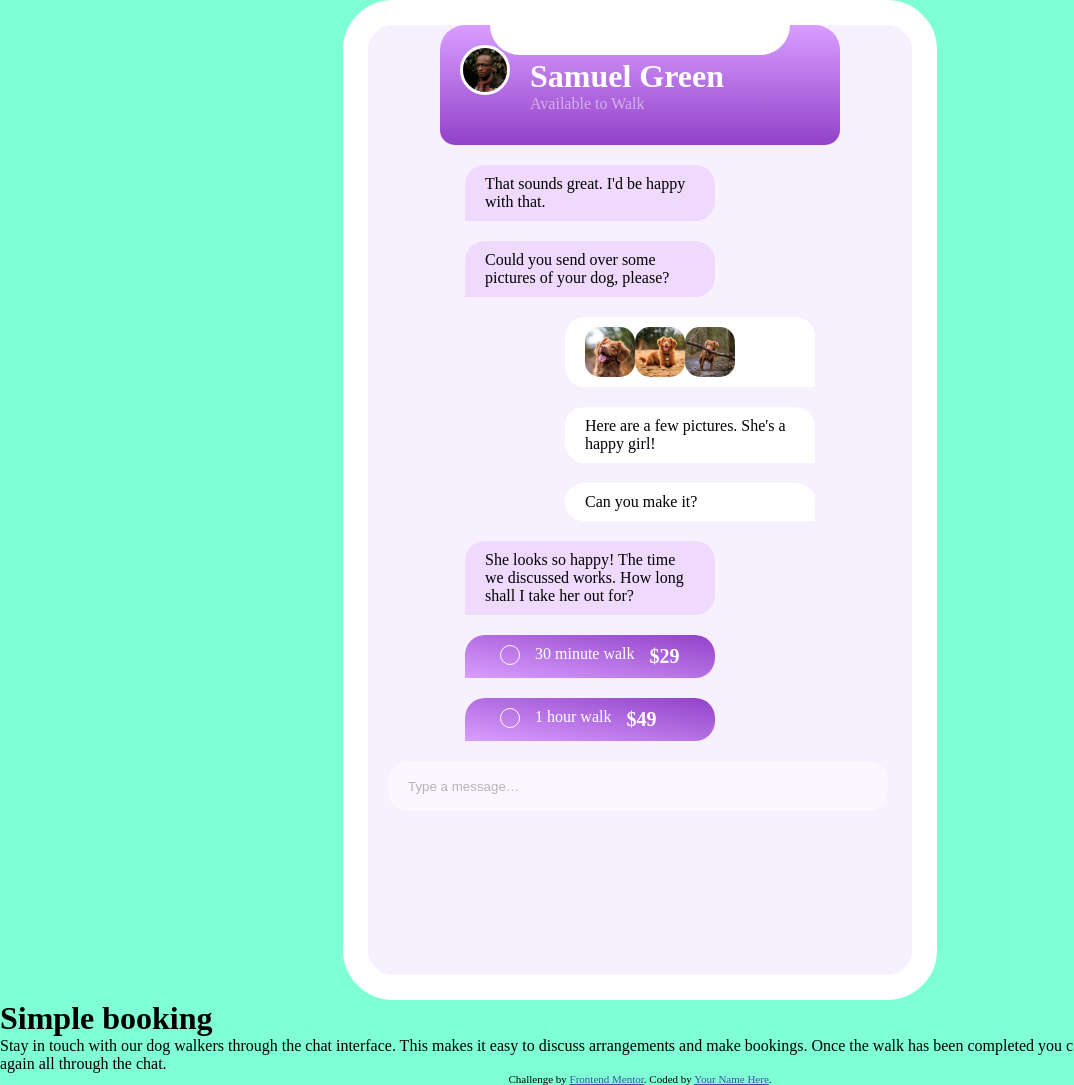
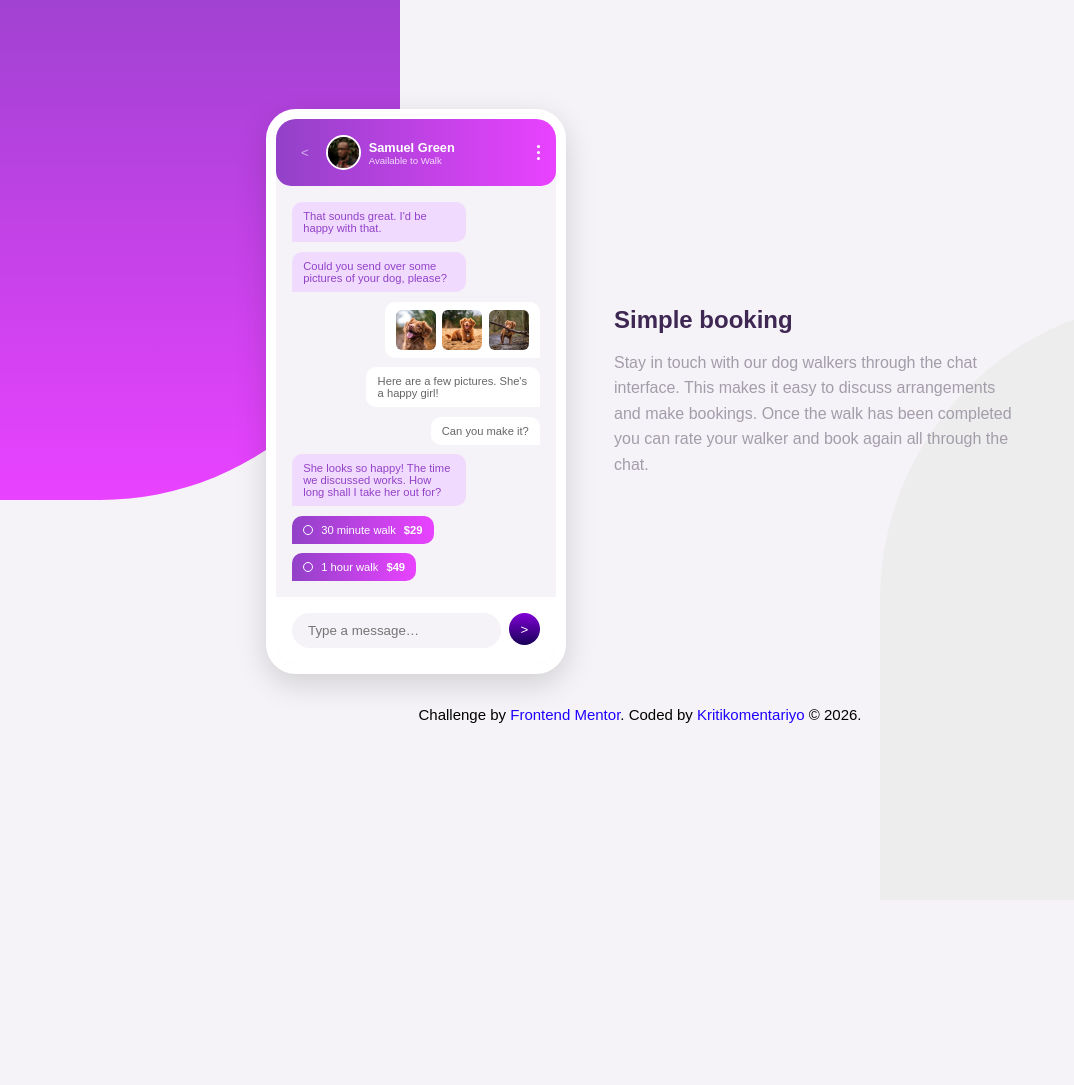
Before and after one commit to KuaMikenteria/frontend-mentor-simple-booking-challenge, a plain HTML site: page index.html in a window 1280 px wide. Shown: the whole page, without its empty margins (0-1074 px from the left). After the commit the page ends 800 px from the top, so only its background shows below. Drawn offline with Linux system fonts and the light colour scheme.

Commit message:
challenge submission reedit, delete, revise

```diff
--- a/index.html
+++ b/index.html
@@ -3,69 +3,77 @@
   <head>
     <meta charset="UTF-8" />
     <meta name="viewport" content="width=device-width, initial-scale=1.0" />
-
-    <link
-      rel="icon"
-      type="image/png"
-      sizes="32x32"
-      href="./images/favicon-32x32.png"
-    />
-    <link rel="stylesheet" href="styles.css" />
-    <title>Frontend Mentor | [Challenge Name Here]</title>
+    <link rel="stylesheet" href="style.css" />
+    <title>Frontend Mentor | Simple Booking</title>
   </head>
   <body>
+    <div class="background">
+      <div class="purple-top"></div>
+      <div class="gray-down"></div>
+    </div>
+
     <main class="container">
-      <div class="mobile-section">
+      <section class="mobile-section">
         <div class="camera"></div>
-        <header>
-          <img src="images/avatar.jpg" alt="Samuel Green image" />
+
+        <header class="chat-header">
+          <button class="back-btn">&lt</button>
+          <img src="images/avatar.jpg" alt="Samuel Green" />
           <div class="profile">
-            <h1>Samuel Green</h1>
+            <h2>Samuel Green</h2>
             <p>Available to Walk</p>
           </div>
+          <div class="dots">
+            <span></span>
+            <span></span>
+            <span></span>
+          </div>
         </header>
+
         <div class="messages">
           <div class="message left">
-            <p>That sounds great. I&apos;d be happy with that.</p>
+            That sounds great. I'd be happy with that.
           </div>
+
           <div class="message left">
-            <p>Could you send over some pictures of your dog, please?</p>
+            Could you send over some pictures of your dog, please?
           </div>
+
           <div class="message right images">
-            <img src="images/dog-image-1.jpg" alt="dog 1" />
-            <img src="images/dog-image-2.jpg" alt="dog 2" />
-            <img src="images/dog-image-3.jpg" alt="dog 3" />
+            <img src="images/dog-image-1.jpg" alt="Dog 1" />
+            <img src="images/dog-image-2.jpg" alt="Dog 2" />
+            <img src="images/dog-image-3.jpg" alt="Dog 3" />
           </div>
+
           <div class="message right">
-            <p>Here are a few pictures. She&apos;s a happy girl!</p>
+            Here are a few pictures. She's a happy girl!
           </div>
-          <div class="message right">
-            <p>Can you make it?</p>
+
+          <div class="message right">Can you make it?</div>
+
+          <div class="message left">
+            She looks so happy! The time we discussed works. How long shall I
+            take her out for?
           </div>
-          <div class="message left">
-            <p>
-              She looks so happy! The time we discussed works. How long shall I
-              take her out for?
-            </p>
+
+          <div class="message price">
+            <span class="circle"></span>
+            30 minute walk <span class="price-tag">$29</span>
           </div>
+
           <div class="message price">
-            <p class="time"><div class="circle"></div>30 minute walk <span>$29</span></p>
-          </div>
-          <div class="message price">
-            <p class="time"><div class="circle"></div>1 hour walk <span>$49</span></p>
+            <span class="circle"></span>
+            1 hour walk <span class="price-tag">$49</span>
           </div>
         </div>
+
         <div class="message-input">
-          <input
-            type="text"
-            name="text"
-            id="text"
-            placeholder="Type a message…"
-          />
-          <img src="" alt="" />
+          <input type="text" placeholder="Type a message…" />
+          <button class="send-btn">&gt</button>
         </div>
-      </div>
-      <div class="description">
+      </section>
+
+      <section class="description">
         <h1>Simple booking</h1>
         <p>
           Stay in touch with our dog walkers through the chat interface. This
@@ -73,13 +81,19 @@
           has been completed you can rate your walker and book again all through
           the chat.
         </p>
-      </div>
+      </section>
     </main>
     <footer class="attribution">
       Challenge by
       <a href="https://www.frontendmentor.io?ref=challenge" target="_blank"
         >Frontend Mentor</a
-      >. Coded by <a href="#">Your Name Here</a>.
+      >. Coded by
+      <a
+        href="https://www.frontendmentor.io/profile/KuaMikenteria"
+        target="_blank"
+        >Kritikomentariyo</a
+      >
+      &copy 2026.
     </footer>
   </body>
 </html>
--- a/styles.css
+++ /dev/null
@@ -1,158 +0,0 @@
-* {
-  padding: 0;
-  margin: 0;
-  box-sizing: border-box;
-}
-
-body {
-  background-color: aquamarine;
-  min-height: 700px;
-}
-
-.container {
-  display: flex;
-  flex-direction: column;
-  justify-content: center;
-  align-items: center;
-  position: relative;
-}
-
-.mobile-section {
-  border: 25px solid white;
-  height: 1000px;
-  border-radius: 50px;
-  overflow: hidden;
-  display: flex;
-  flex-direction: column;
-  justify-self: center;
-  align-items: center;
-  background-color: hsl(268, 100%, 97%);
-  width: auto;
-}
-
-.mobile-section .camera {
-  background-color: white;
-  width: 300px;
-  height: 30px;
-  position: absolute;
-  margin-left: auto;
-  border-bottom-left-radius: 40px;
-  border-bottom-right-radius: 40px;
-}
-
-.mobile-section header {
-  color: white;
-  background-image: linear-gradient(
-    to bottom,
-    hsl(276, 100%, 81%),
-    hsl(276, 55%, 52%)
-  );
-  text-align: left;
-  width: 400px;
-  height: 120px;
-  border-top-left-radius: 25px;
-  border-top-right-radius: 25px;
-  border-bottom-left-radius: 15px;
-  border-bottom-right-radius: 15px;
-  padding: 20px;
-  display: flex;
-}
-
-.mobile-section header .profile {
-  display: flex;
-  flex-direction: column;
-  justify-content: center;
-  margin-left: 20px;
-}
-
-.mobile-section header .profile p {
-  opacity: 0.5;
-}
-
-.mobile-section header img {
-  border-radius: 100%;
-  height: 50px;
-  width: 50px;
-  border: 3px solid white;
-}
-
-.mobile-section .messages {
-    width: 150px;
-}
-
-.mobile-section .message {
-  margin-top: 20px;
-}
-
-.mobile-section .message {
-    display: flex;
-}
-
-.left,
-.price {
-  text-align: left;
-  width: 250px;
-  padding: 10px 20px 10px 20px;
-  border-top-left-radius: 20px;
-  border-top-right-radius: 20px;
-  border-bottom-right-radius: 20px;
-  background-color: hsl(277, 86%, 92%);
-  position: static;
-  float: right;
-  gap: 15px;
-}
-
-.right {
-  width: 250px;
-  padding: 10px 20px 10px 20px;
-  border-top-left-radius: 20px;
-  border-top-right-radius: 20px;
-  border-bottom-left-radius: 20px;
-  background-color: white;
-  position: static;
-  float: left;
-}
-
-.messages .images img {
-  width: 50px;
-  border-radius: 15px;
-}
-
-.price {
-  color: white;
-  background-image: linear-gradient(
-    to top right,
-    hsl(276, 100%, 81%),
-    hsl(276, 55%, 52%)
-  );
-}
-
-.price span {
-  font-weight: bolder;
-  font-size: 20px;
-}
-
-.price .circle {
-  height: 20px;
-  width: 20px;
-  border: 1px solid white;
-  border-radius: 100%;
-}
-
-.message-input input {
-  border: none;
-  width: 500px;
-  height: 50px;
-  margin: 20px;
-  border-radius: 20px;
-  padding: 20px;
-  opacity: 0.5;
-}
-
-.attribution {
-  font-size: 11px;
-  text-align: center;
-}
-.attribution a {
-  color: hsl(228, 45%, 44%);
-}
```
Also changed, not shown: index2.html (deleted, +0 -99 lines).
